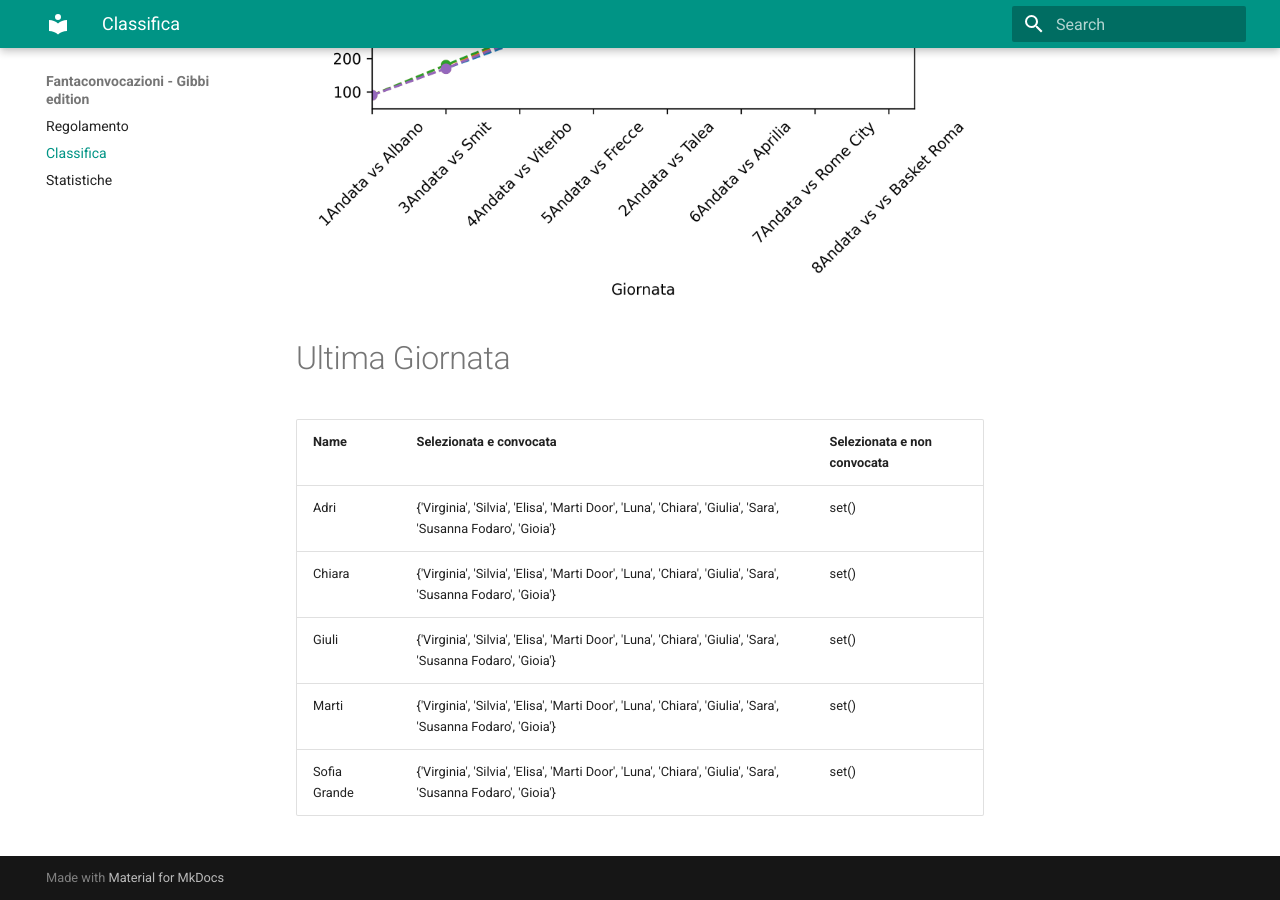
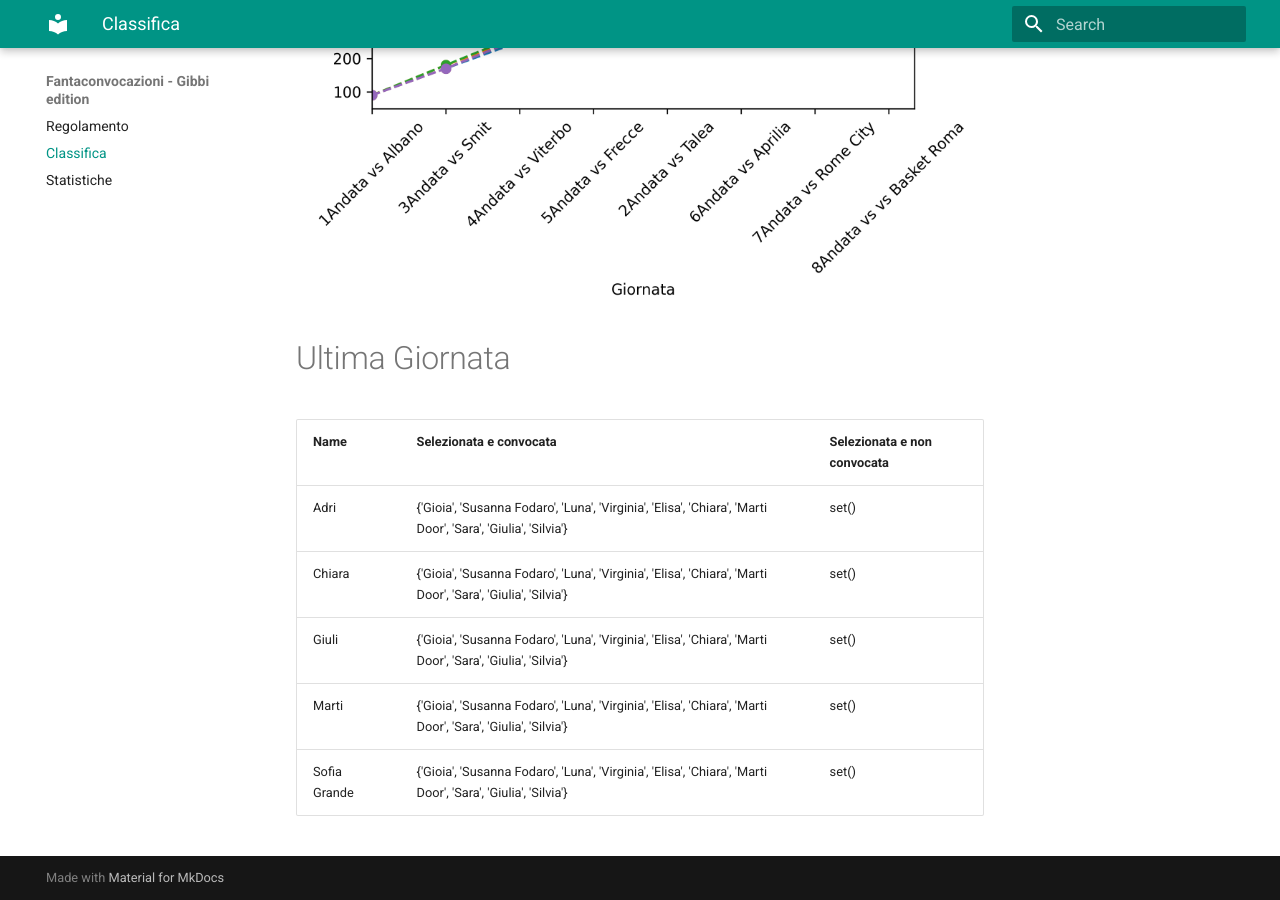
Before and after one commit to martinig94/fantagibbi, an MkDocs documentation site: the page built from docs/Classifica.md, in a window 1280 px wide and 900 px high, scrolled down 810 px. Built offline with MkDocs 1.6.1 and Material for MkDocs 9.7.7, drawn with Linux system fonts in a browser that asks for light colours.

Commit message:
Auto-update from main.py

```diff
--- a/docs/Classifica.md
+++ b/docs/Classifica.md
@@ -18,9 +18,9 @@
 <!-- START_TABLE CORRECT -->
 | Name         | Selezionata e convocata                                                                                      | Selezionata e non convocata   |
 |:-------------|:-------------------------------------------------------------------------------------------------------------|:------------------------------|
-| Adri         | {'Virginia', 'Silvia', 'Elisa', 'Marti Door', 'Luna', 'Chiara', 'Giulia', 'Sara', 'Susanna Fodaro', 'Gioia'} | set()                         |
-| Chiara       | {'Virginia', 'Silvia', 'Elisa', 'Marti Door', 'Luna', 'Chiara', 'Giulia', 'Sara', 'Susanna Fodaro', 'Gioia'} | set()                         |
-| Giuli        | {'Virginia', 'Silvia', 'Elisa', 'Marti Door', 'Luna', 'Chiara', 'Giulia', 'Sara', 'Susanna Fodaro', 'Gioia'} | set()                         |
-| Marti        | {'Virginia', 'Silvia', 'Elisa', 'Marti Door', 'Luna', 'Chiara', 'Giulia', 'Sara', 'Susanna Fodaro', 'Gioia'} | set()                         |
-| Sofia Grande | {'Virginia', 'Silvia', 'Elisa', 'Marti Door', 'Luna', 'Chiara', 'Giulia', 'Sara', 'Susanna Fodaro', 'Gioia'} | set()                         |
+| Adri         | {'Gioia', 'Susanna Fodaro', 'Luna', 'Virginia', 'Elisa', 'Chiara', 'Marti Door', 'Sara', 'Giulia', 'Silvia'} | set()                         |
+| Chiara       | {'Gioia', 'Susanna Fodaro', 'Luna', 'Virginia', 'Elisa', 'Chiara', 'Marti Door', 'Sara', 'Giulia', 'Silvia'} | set()                         |
+| Giuli        | {'Gioia', 'Susanna Fodaro', 'Luna', 'Virginia', 'Elisa', 'Chiara', 'Marti Door', 'Sara', 'Giulia', 'Silvia'} | set()                         |
+| Marti        | {'Gioia', 'Susanna Fodaro', 'Luna', 'Virginia', 'Elisa', 'Chiara', 'Marti Door', 'Sara', 'Giulia', 'Silvia'} | set()                         |
+| Sofia Grande | {'Gioia', 'Susanna Fodaro', 'Luna', 'Virginia', 'Elisa', 'Chiara', 'Marti Door', 'Sara', 'Giulia', 'Silvia'} | set()                         |
 <!-- END_TABLE CORRECT -->
```
